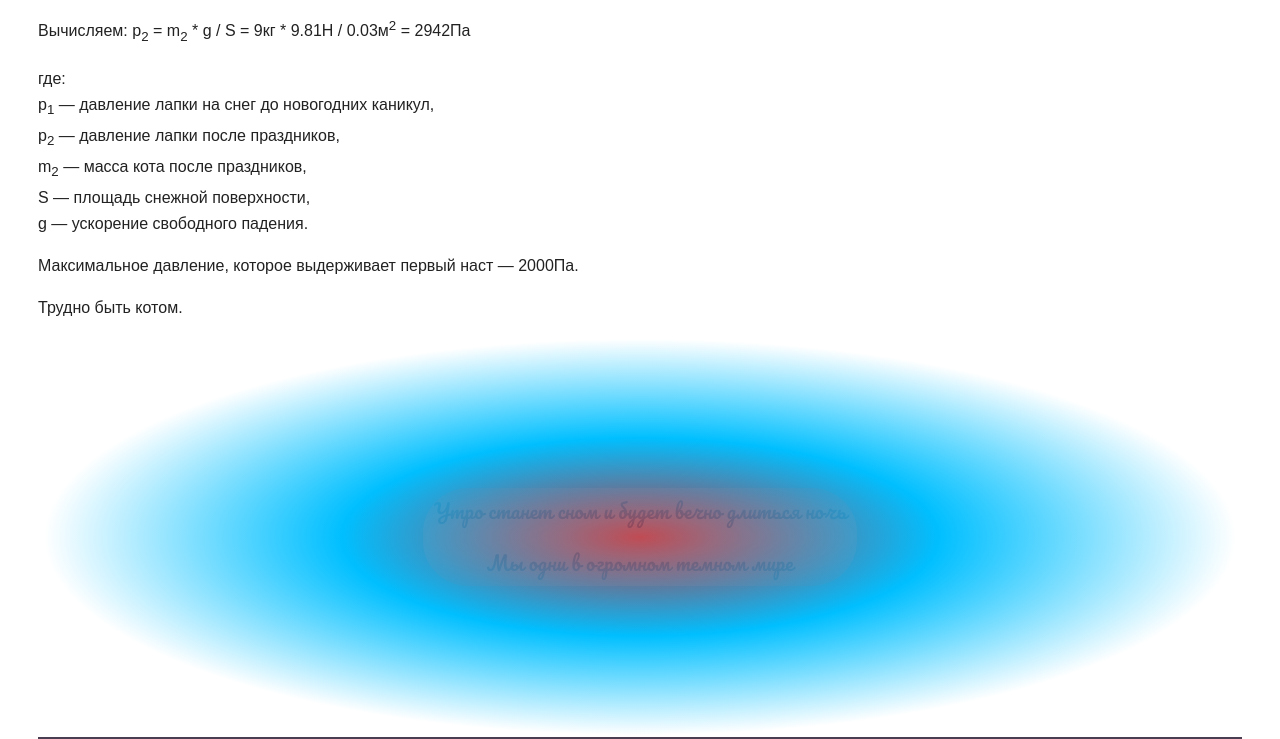
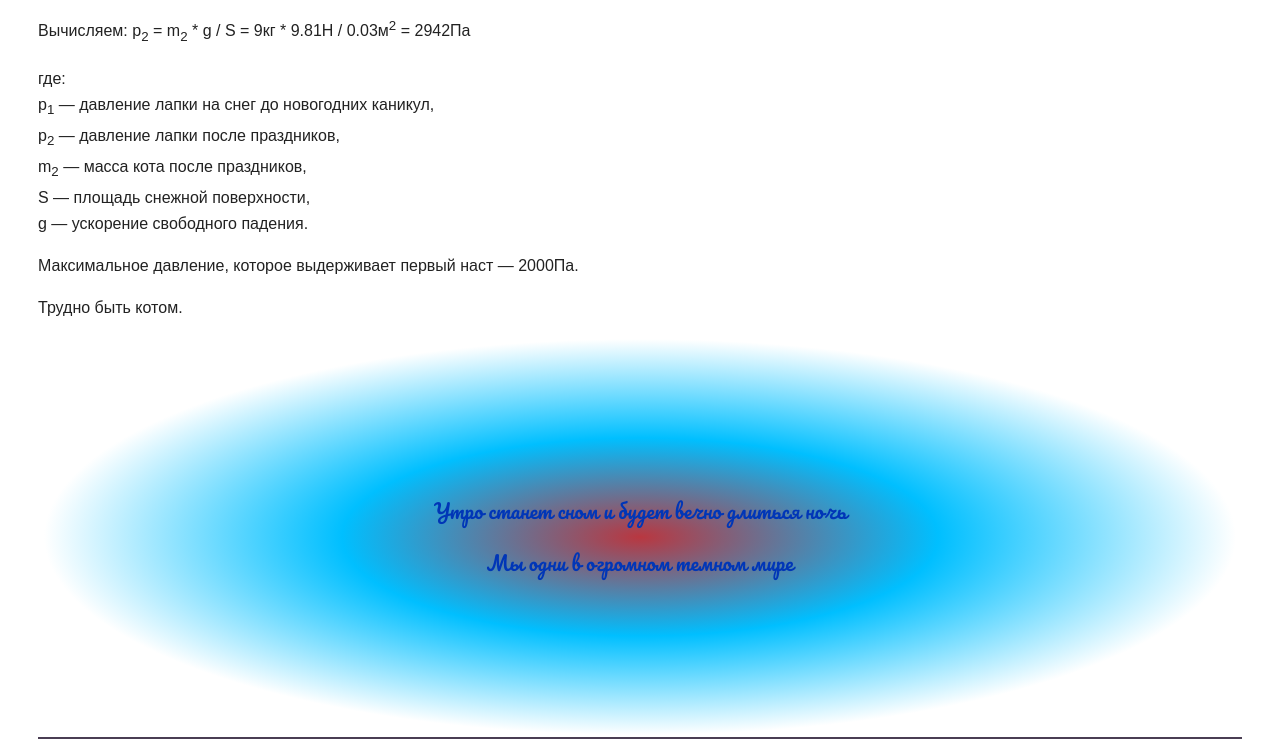
Before and after one commit to fiskar/study-site, a plain HTML site: page day-8.html in a window 1280 px wide. Shown: the part 412-1151 px from the top of the page. Drawn offline with Linux system fonts and the light colour scheme.

Commit message:
Gradient 1.01 added

```diff
--- a/day-8.html
+++ b/day-8.html
@@ -35,7 +35,7 @@
         <p>Трудно быть котом.</p>
       </article>
       <div class="flex-container">
-        <div class="flex-element element-1" style="color: rgba(0, 102, 153, 1)">Утро станет сном и будет вечно длиться ночь<br><br>Мы одни в огромном темном мире</div>
+        <div class="flex-element element-1" style="color: rgba(0, 54, 183, 1)">Утро станет сном и будет вечно длиться ночь<br><br>Мы одни в огромном темном мире</div>
       </div>
 
       <div class="grid">
--- a/flex.css
+++ b/flex.css
@@ -9,14 +9,12 @@
 
 .flex-element {
 	order: 0;
-
 	font-family: 'Pacifico', monospace, comic-sanse;
 	font-size: 20px;
 	text-align: center;
-	background: radial-gradient(white 25%,rgba(185, 55, 64, .4));
+	background-color: radial-gradient(white 25%,rgba(185, 55, 64, .4));
 	margin: 3px;
 	border-radius: 45px;
-	opacity: 0.1;
 	box-shadow: 2px
 }
 
```
